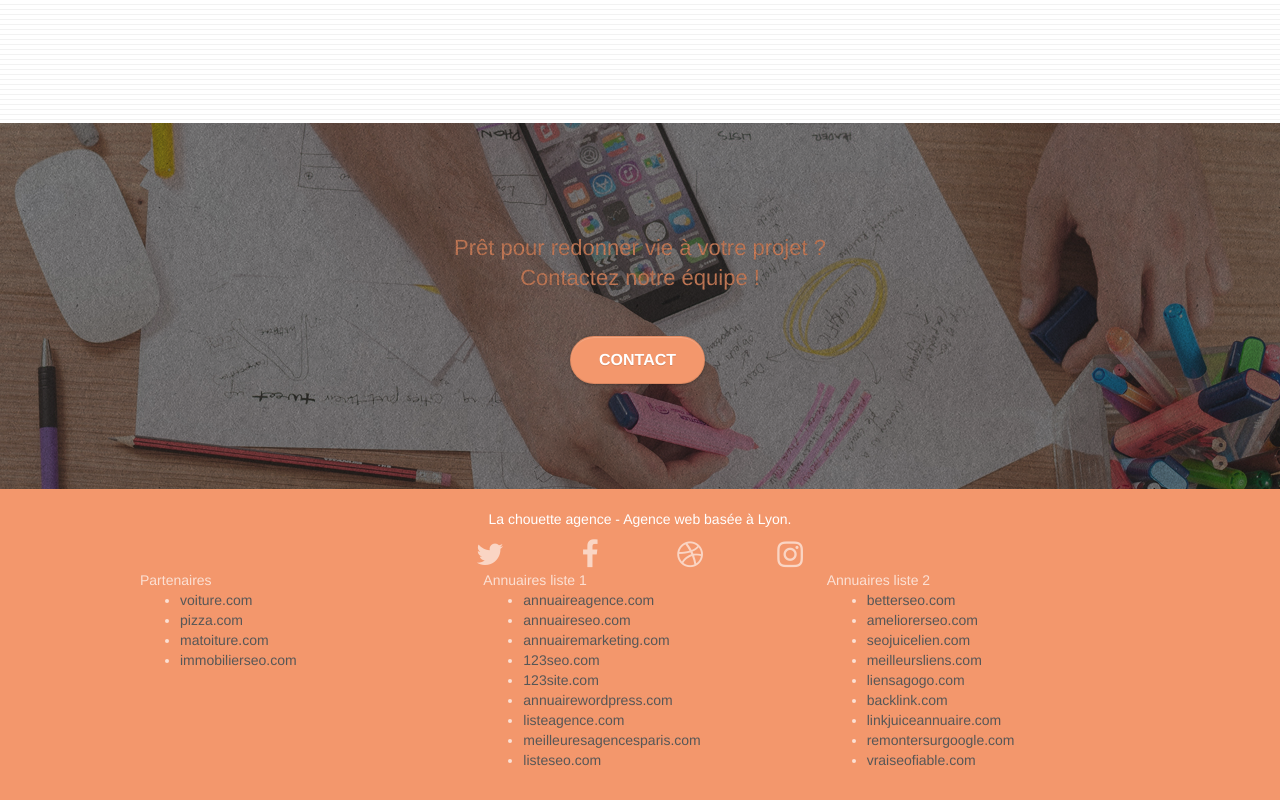
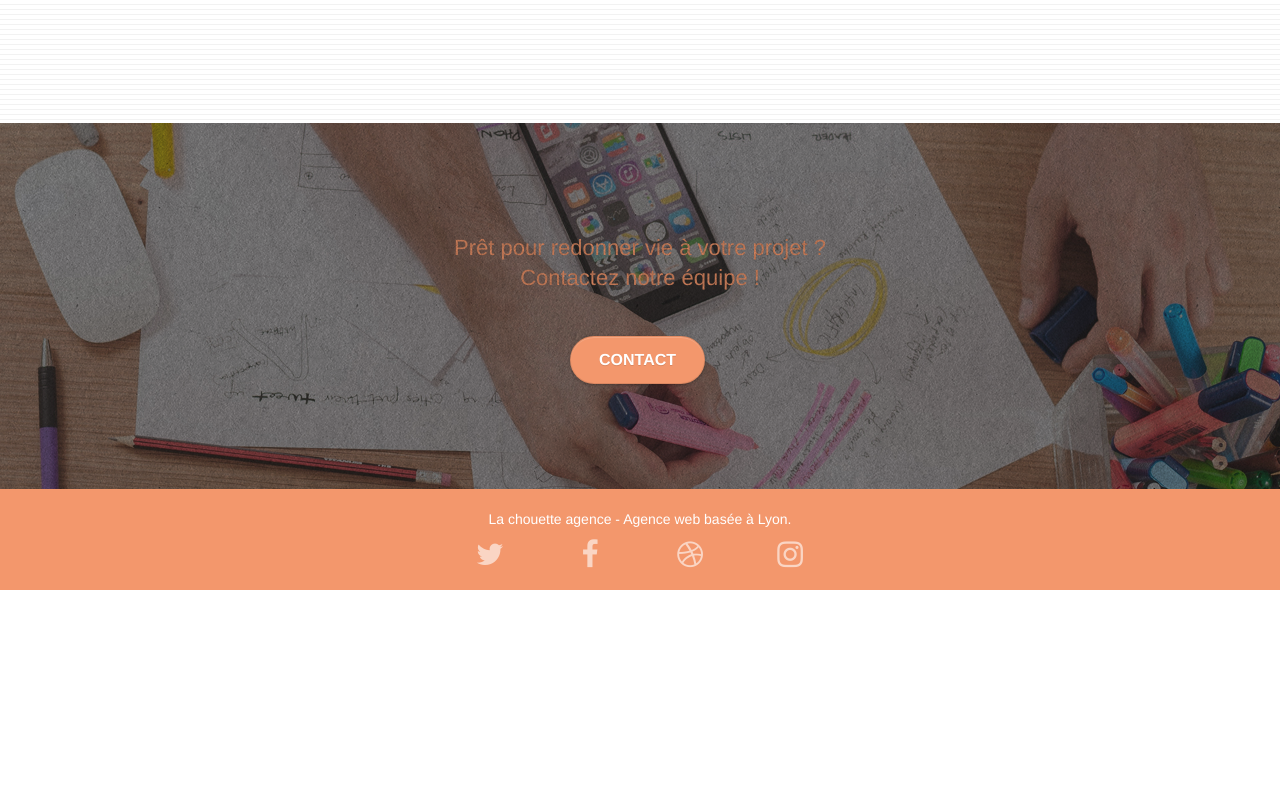
Before and after one commit to anthonysomsaath/P4, a plain HTML site: page index.html in a window 1280 px wide. Shown: the part 2893-3693 px from the top of the page. After the commit the page ends 3483 px from the top, so only its background shows below. Drawn offline with Linux system fonts and the light colour scheme.

Commit message:
Add files via upload

```diff
--- a/index.html
+++ b/index.html
@@ -236,63 +236,28 @@
 				<div class="row row-no-gutters social">
 					<div class="col-sm-3">
 						<div class="text-center">
-							<a class="social" href="index.html"><span class="fa fa-twitter icon-md"></span></a>
+							<!--Correction 6-->
+							<a class="social" href="#twitter-chouette-agence"><span class="fa fa-twitter icon-md"></span></a>
 						</div>
 					</div>
 					<div class="col-sm-3">
 						<div class="text-center">
-							<a class="social" href="index.html"><span class="fa fa-facebook icon-md"></span></a>
+							<!--Correction 6-->
+							<a class="social" href="#facebook-chouette-agence"><span class="fa fa-facebook icon-md"></span></a>
 						</div>
 					</div>
 					<div class="col-sm-3">
 						<div class="text-center">
-							<a class="social" href="index.html"><span class="fa fa-dribbble icon-md"></span></a>
+							<!--Correction 6-->
+							<a class="social" href="dribble-chouette-agence"><span class="fa fa-dribbble icon-md"></span></a>
 						</div>
 					</div>
 					<div class="col-sm-3">
 						<div class="text-center">
-							<a class="social" href="index.html"><span class="fa fa-instagram icon-md"></span></a>
+							<!--Correction 6-->
+							<a class="social" href="#instagram-chouette-agences"><span class="fa fa-instagram icon-md"></span></a>
 						</div>
-					</div>
-				</div>
-				<div class="row">
-					<div class="col-sm-4">
-						Partenaires
-							<ul>
-								<li><a href="voiture.com">voiture.com</a></li>
-								<li><a href="pizza.com">pizza.com</a></li>
-								<li><a href="matoiture.com">matoiture.com</a></li>
-								<li><a href="immobilierseo.com">immobilierseo.com</a></li>
-							</ul>
-					</div>
-					<div class="col-sm-4">
-						Annuaires liste 1
-						<ul>
-							<li><a href="annuaireagence.com">annuaireagence.com</a></li>
-							<li><a href="annuaireseo.com">annuaireseo.com</a></li>
-							<li><a href="annuairemarketing.com">annuairemarketing.com</a></li>
-							<li><a href="123seoture.com">123seo.com</a></li>
-							<li><a href="123site.com">123site.com</a></li>
-							<li><a href="annuairewordpress.com">annuairewordpress.com</a></li>
-							<li><a href="listeagence.com">listeagence.com</a></li>
-							<li><a href="meilleuresagencesparis.com">meilleuresagencesparis.com</a></li>
-							<li><a href="listeseo.com">listeseo.com</a></li>
-						</ul>
-					</div>
-					<div class="col-sm-4">
-						Annuaires liste 2
-						<ul>
-							<li><a href="betterseo.com">betterseo.com</a></li>
-							<li><a href="ameliorerseo.com">ameliorerseo.com</a></li>
-							<li><a href="seojuicelien.com">seojuicelien.com</a></li>
-							<li><a href="meilleursliens.com">meilleursliens.com</a></li>
-							<li><a href="liensagogo.com">liensagogo.com</a></li>
-							<li><a href="backlink.com">backlink.com</a></li>
-							<li><a href="linkjuiceannuaire.com">linkjuiceannuaire.com</a></li>
-							<li><a href="remontersurgoogle.com">remontersurgoogle.com</a></li>
-							<li><a href="vraiseofiable.com">vraiseofiable.com</a></li>
-						</ul>
-					</div>
+						</div>
 				</div>
 			</div>
 		</div>
--- a/style.css
+++ b/style.css
@@ -1,15 +1,14 @@
 /* Corrections */
 
-/*Correction 6*/
+/*Correction 5*/
 p {
     font-size: 14px;
 }
-/*Correction 5*/
 q {
     font-size: 20px;
     font-style: italic;
 }
-
+/* Fin Corrections */
 body {
     margin: 0;
     padding: 0;
```
